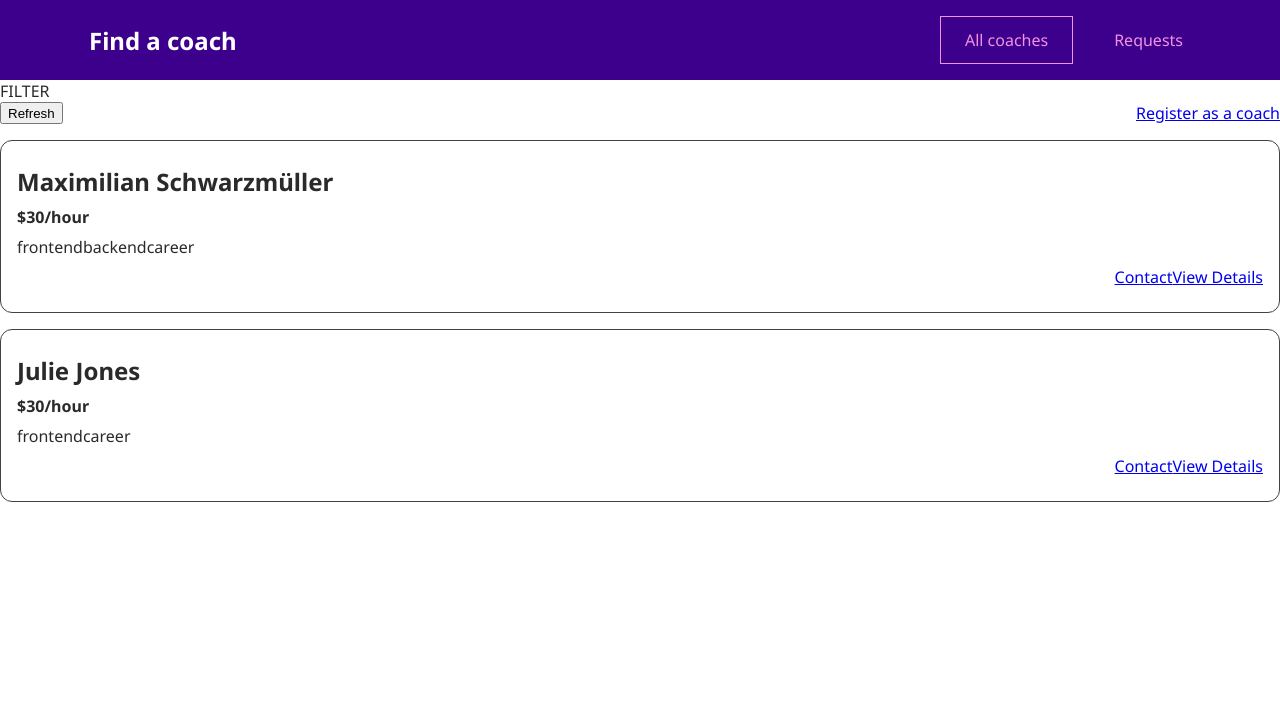
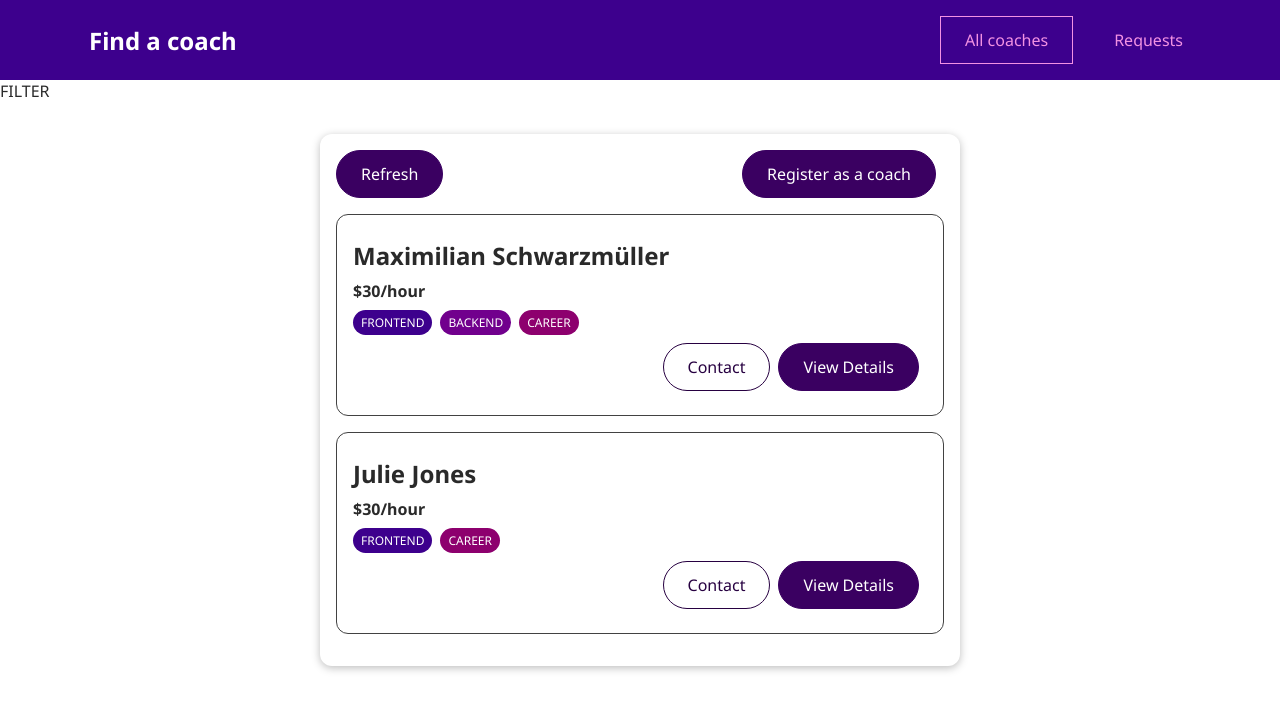
Before and after one commit to rmnvnc/vue3-coach-app, a Vue app: page /coaches in a window 1280 px wide. Shown: the top 710 px of the page. Built offline with nearby package versions, Linux system fonts and the light colour scheme.

Commit message:
base components

```diff
--- a/src/components/coaches/CoachItem.vue
+++ b/src/components/coaches/CoachItem.vue
@@ -3,11 +3,11 @@
         <h3>{{ fullName }}</h3>
         <h4>${{ rate }}/hour</h4>
         <div>
-            <span v-for="area in areas" :key="area">{{ area }}</span>
+            <base-badge v-for="area in areas" :key="area" :title="area"  :type="area"></base-badge>
         </div>
         <div class="actions">
-            <router-link :to="coachContactLink">Contact</router-link>
-            <router-link :to="coachDetailsLink">View Details</router-link>
+            <base-button mode="outline" :to="coachContactLink" link>Contact</base-button>
+            <base-button :to="coachDetailsLink" link>View Details</base-button>
         </div>
     </li>
 </template>
--- /dev/null
+++ b/src/components/ui/BaseBadge.vue
@@ -0,0 +1,43 @@
+<template>
+    <span class="badge" :class="type">
+        {{ text }}
+    </span>
+</template>
+
+<script>
+export default {
+    props: ['type', 'title'],
+    computed: {
+        text() {
+            return this.title.toUpperCase();
+        }
+    }
+}
+</script>
+
+<style scoped>
+.badge {
+  background-color: #ccc;
+  color: #252525;
+  border-radius: 30px;
+  padding: 0.25rem .5rem;
+  display: inline-block;
+  margin-right: 0.5rem;
+  font-size: 12px;
+}
+
+.frontend {
+  background-color: #3d008d;
+  color: white;
+}
+
+.backend {
+  background-color: #71008d;
+  color: white;
+}
+
+.career {
+  background-color: #8d006e;
+  color: white;
+}
+</style>
--- /dev/null
+++ b/src/components/ui/BaseButton.vue
@@ -0,0 +1,74 @@
+<template>
+    <button v-if="!link" :class="mode">
+        <slot></slot>
+    </button>
+    <router-link v-else :to="to" :class="mode">
+        <slot></slot>
+    </router-link>
+</template>
+
+<script>
+export default {
+    props: {
+        mode: {
+            type: String,
+            required: false,
+            default: null
+        },
+        link:  {
+            type: Boolean,
+            required: false,
+            default: false
+        },
+        to: {
+            type: String,
+            required: false,
+            default: '/'
+        }
+    }
+}
+</script>
+
+
+<style scoped>
+button,
+a {
+  text-decoration: none;
+  padding: 0.75rem 1.5rem;
+  font: inherit;
+  background-color: #3a0061;
+  border: 1px solid #3a0061;
+  color: white;
+  cursor: pointer;
+  border-radius: 30px;
+  margin-right: 0.5rem;
+  display: inline-block;
+}
+
+a:hover,
+a:active,
+button:hover,
+button:active {
+  background-color: #270041;
+  border-color: #270041;
+}
+
+.flat {
+  background-color: transparent;
+  color: #3a0061;
+  border: none;
+}
+
+.outline {
+  background-color: transparent;
+  border-color: #270041;
+  color: #270041;
+}
+
+.flat:hover,
+.flat:active,
+.outline:hover,
+.outline:active {
+  background-color: #edd2ff;
+}
+</style>
--- /dev/null
+++ b/src/components/ui/BaseCard.vue
@@ -0,0 +1,15 @@
+<template>
+    <div class="card">
+        <slot></slot>
+    </div>
+</template>
+
+<style scoped>
+.card {
+  border-radius: 12px;
+  box-shadow: 0 2px 8px rgba(0, 0, 0, 0.26);
+  padding: 1rem;
+  margin: 2rem auto;
+  max-width: 40rem;
+}
+</style>
--- a/src/pages/coaches/CoachesList.vue
+++ b/src/pages/coaches/CoachesList.vue
@@ -3,9 +3,10 @@
         FILTER
     </section>
     <section>
+        <base-card>
             <div class="controls">
-            <button>Refresh</button>
-            <Router-link to="/register">Register as a coach</router-link>
+                <base-button>Refresh</base-button>
+                <base-button link to="/register">Register as a coach</base-button>
             </div>
             <ul v-if="hasCoaches">
                 <coach-item
@@ -19,6 +20,7 @@
                 </coach-item>
             </ul>
             <h3 v-else>No coaches found :/</h3>
+        </base-card>
     </section>
 </template>
 
```
Also changed, not shown: src/main.js (+7 -0 lines). Lines whose indentation alone changed are shown as unchanged.
